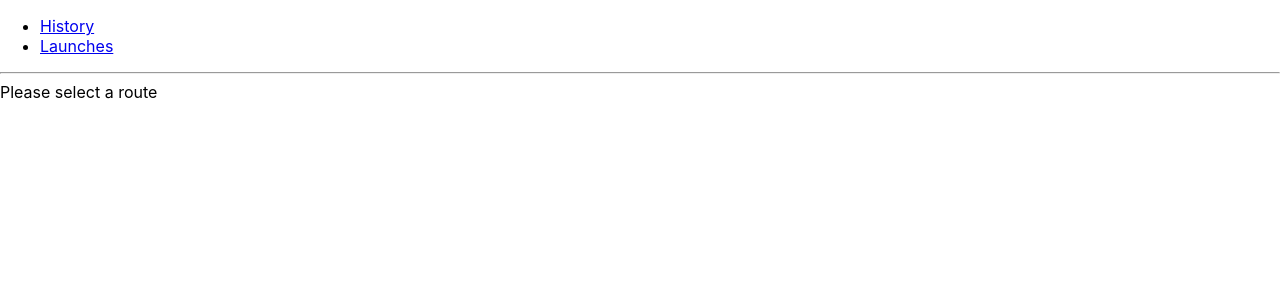
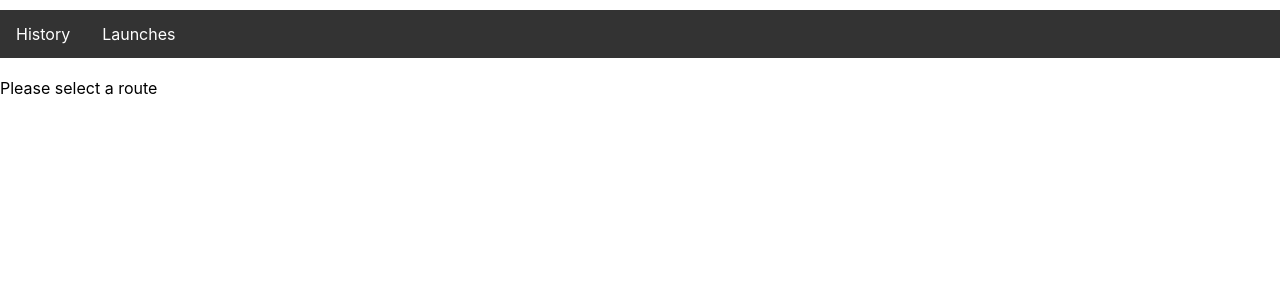
Before and after one commit to RakeshSagitra/volungo, a React app: page / in a window 1280 px wide. Shown: the top 300 px of the page. Built offline with nearby package versions, Linux system fonts and the light colour scheme.

Commit message:
styling fixes for navbar and tables for history and launchesa

```diff
--- a/package.json
+++ b/package.json
@@ -28,7 +28,10 @@
     "react-dom": "^16.13.1",
     "react-moment": "^0.9.7",
     "react-router-dom": "^5.2.0",
+    "react-router-redux": "^4.0.8",
+    "react-saga": "^0.3.1",
     "react-select": "^3.1.0",
+    "redux-actions": "^2.6.5",
     "redux-saga": "^1.1.3"
   },
   "devDependencies": {
--- a/src/App.css
+++ b/src/App.css
@@ -28,6 +28,36 @@
   color: #61dafb;
 }
 
+ul {
+  list-style-type: none;
+  margin: 0;
+  margin-top: 10px;
+  margin-bottom: 20px;
+  padding: 0;
+  overflow: hidden;
+  background-color: #333;
+}
+
+li {
+  float: left;
+}
+
+li a {
+  display: block;
+  color: white;
+  text-align: center;
+  padding: 14px 16px;
+  text-decoration: none;
+}
+
+li a:hover:not(.active) {
+  background-color: #111;
+}
+
+.active {
+  background-color: #4caf50;
+}
+
 @keyframes App-logo-spin {
   from {
     transform: rotate(0deg);
--- a/src/App.js
+++ b/src/App.js
@@ -2,7 +2,7 @@ import React from 'react';
 import './App.css';
 
 import History from './components/History/History'
-import {BrowserRouter as Router, Switch, Route, Link } from 'react-router-dom';
+import { BrowserRouter as Router, Switch, Route, Link } from 'react-router-dom';
 import Launches from './components/Launches/Launches';
 
 function App(props) {
@@ -24,8 +24,6 @@ function App(props) {
             <Link to="/launches">Launches</Link>
           </li>
         </ul>
-
-        <hr />
 
         {/*
           A <Switch> looks through all its children <Route>
--- a/src/components/History/History.js
+++ b/src/components/History/History.js
@@ -22,10 +22,10 @@ function History() {
     <table id="simple-board">
       <thead>
         <tr>
-          <td>Title</td>
-          <td>Details</td>
-          <td>Event Date</td>
-          <td className="actions">Actions</td>
+          <th>Title</th>
+          <th>Details</th>
+          <th>Event Date</th>
+          <th className="actions">Actions</th>
         </tr>
       </thead>
       <tbody>
--- a/src/components/History/History.module.css
+++ b/src/components/History/History.module.css
@@ -1,4 +1,23 @@
 .History {
+}
+#simple-board {
+  font-family: "Trebuchet MS", Arial, Helvetica, sans-serif;
+  border-collapse: collapse;
+  width: 100%;
+}
+
+#simple-board td,
+#simple-board th {
+  border: 1px solid #ddd;
+  padding: 8px;
+}
+
+#simple-board th {
+  padding-top: 12px;
+  padding-bottom: 12px;
+  text-align: left;
+  background-color: #4caf50;
+  color: white;
 }
 
 .image {
--- a/src/components/Launches/Launches.js
+++ b/src/components/Launches/Launches.js
@@ -141,11 +141,11 @@ function Launches() {
       <table id="simple-board">
         <thead>
           <tr>
-            <td>Title</td>
-            <td>Details</td>
-            <td>Payload Details</td>
-            <td>Event Date</td>
-            <td className="actions">Actions</td>
+            <th>Title</th>
+            <th>Details</th>
+            <th>Payload Details</th>
+            <th>Event Date</th>
+            <th className="actions">Actions</th>
           </tr>
         </thead>
         <tbody>
--- a/src/components/Launches/Launches.module.css
+++ b/src/components/Launches/Launches.module.css
@@ -44,6 +44,26 @@ table {
   width: 100%;
 }
 
+#simple-board {
+  font-family: "Trebuchet MS", Arial, Helvetica, sans-serif;
+  border-collapse: collapse;
+  width: 100%;
+}
+
+#simple-board td,
+#simple-board th {
+  border: 1px solid #ddd;
+  padding: 8px;
+}
+
+#simple-board th {
+  padding-top: 12px;
+  padding-bottom: 12px;
+  text-align: left;
+  background-color: #4caf50;
+  color: white;
+}
+
 td,
 th {
   padding-left: 25px;
```
